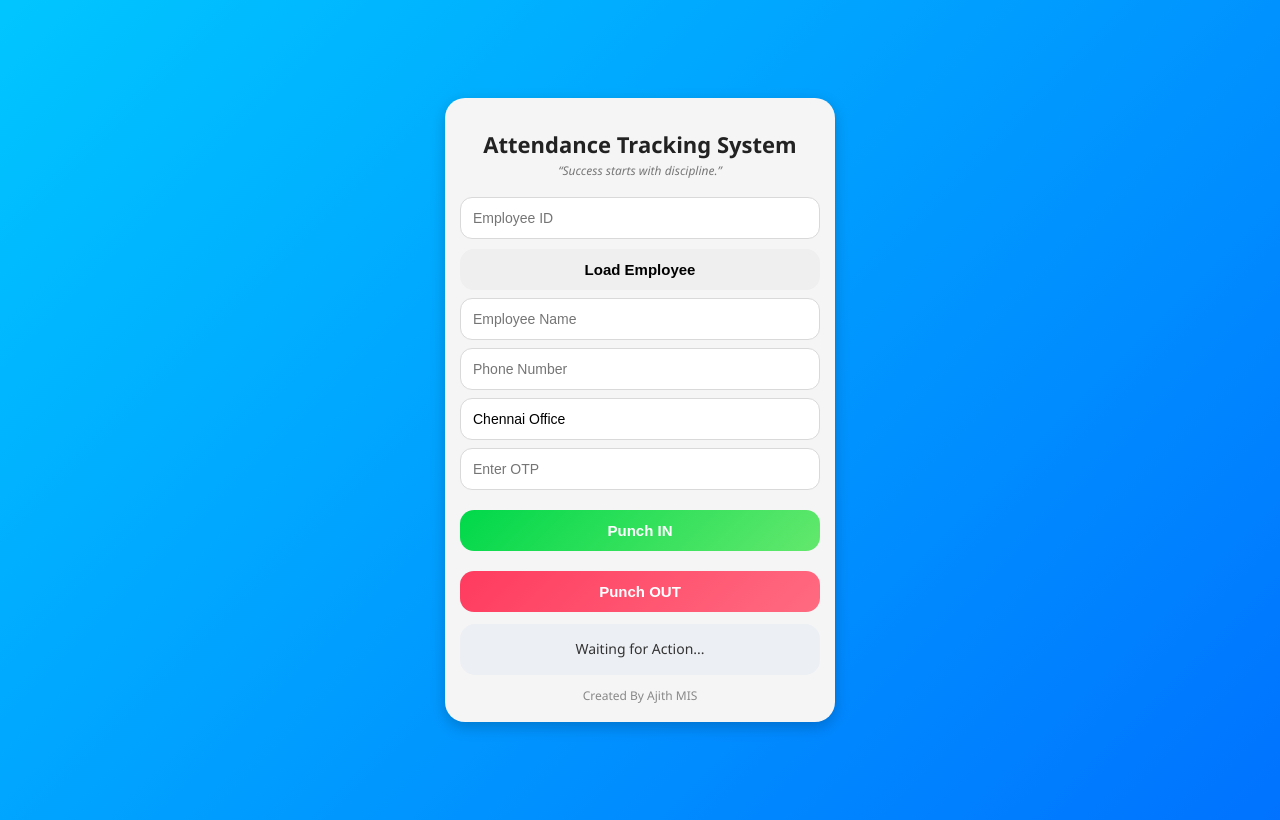
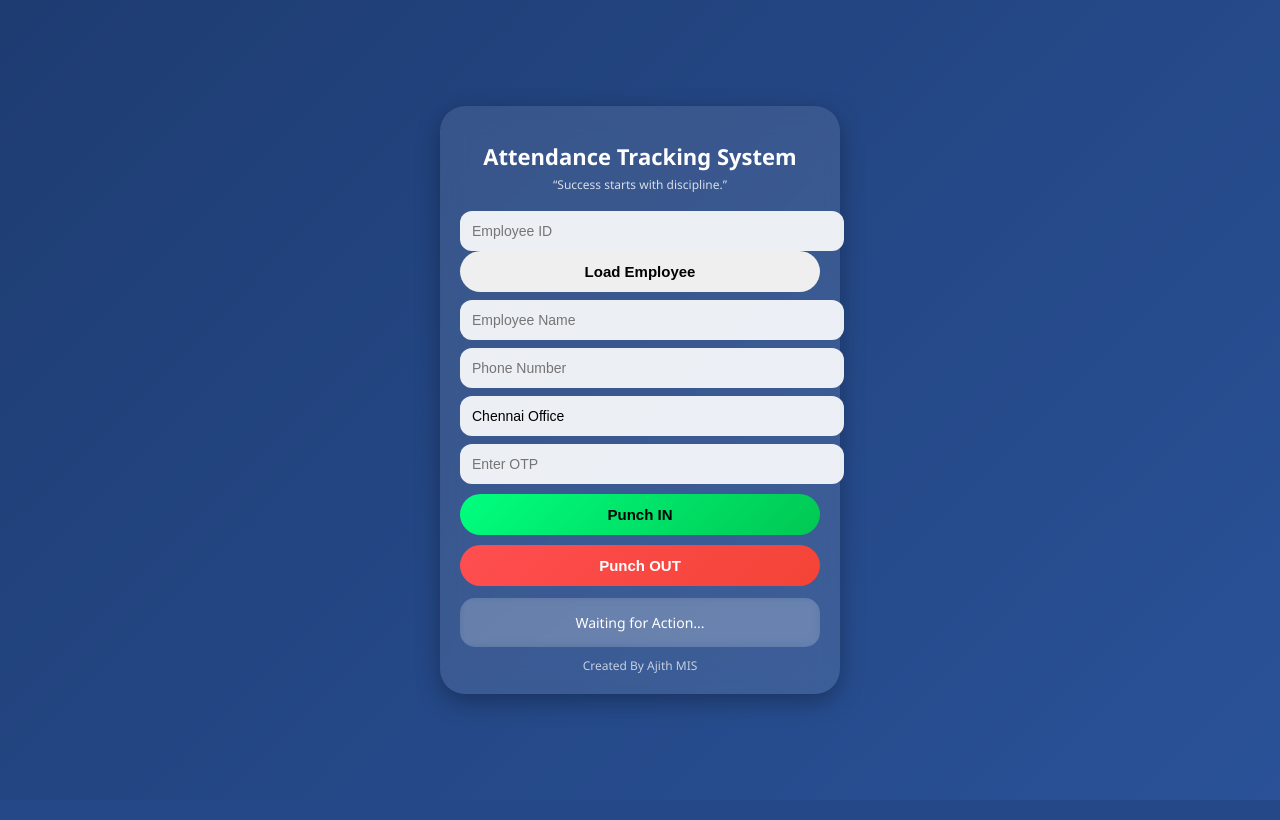
Before and after one commit to Payable2026/Attedence-Tracking, a Flask app: page / in a window 1280 px wide. Run offline with Flask 3, Linux system fonts and the light colour scheme.

Commit message:
your message

```diff
--- a/static/style.css
+++ b/static/style.css
@@ -4,144 +4,118 @@ body {
 
     font-family: "Segoe UI", sans-serif;
 
-    background: linear-gradient(135deg, #00c6ff, #0072ff);
-
-    min-height: 100vh;
+    background: linear-gradient(135deg, #1e3c72, #2a5298);
 
     display: flex;
     justify-content: center;
     align-items: center;
 
-    padding: 10px;   /* 🔽 reduced */
+    min-height: 100vh;
 }
 
+/* ✅ MAIN CARD */
 .container {
     width: 360px;
     max-width: 100%;
 
-    background: #f5f5f5;
+    background: rgba(255, 255, 255, 0.1);
+    backdrop-filter: blur(12px);
 
-    border-radius: 20px;   /* slight reduce */
+    border-radius: 25px;
+    padding: 20px;
 
-    padding: 18px 15px;    /* 🔽 reduced */
+    box-shadow: 0 8px 25px rgba(0,0,0,0.3);
 
     text-align: center;
-
-    box-shadow: 0 5px 15px rgba(0,0,0,0.2);
+    color: white;
 }
 
-/* ✅ Title */
+/* ✅ TITLE */
 h1 {
-    font-size: 22px;       /* 🔽 smaller */
-    color: #222;
+    font-size: 22px;
     margin-bottom: 5px;
-    font-weight: 600;
-    line-height: 1.2;
 }
 
-/* ✅ Quote */
+/* ✅ QUOTE */
 .quote {
-    color: #777;
-    font-style: italic;
-    margin-bottom: 10px;   /* 🔽 reduced */
     font-size: 12px;
+    opacity: 0.8;
+    margin-bottom: 10px;
 }
 
-/* ✅ Inputs */
+/* ✅ INPUT */
 input {
     width: 100%;
+    padding: 12px;
 
-    padding: 12px;   /* 🔽 reduced */
-
-    margin-top: 8px; /* 🔽 reduced */
+    margin-top: 8px;
 
     border-radius: 12px;
+    border: none;
 
-    border: 1px solid #d9d9d9;
+    background: rgba(255,255,255,0.9);
 
-    background: white;
+    font-size: 14px;
+}
+
+/* ✅ BUTTONS */
+button {
+    width: 100%;
+    padding: 12px;
+
+    border: none;
+    border-radius: 30px;
+
+    font-weight: bold;
+    font-size: 15px;
+
+    cursor: pointer;
+
+    transition: 0.3s;
+}
+
+/* ✅ BUTTON SPACE FIX */
+.buttons {
+    margin-top: 10px;
+    display: flex;
+    flex-direction: column;
+    gap: 10px;
+}
+
+/* ✅ PUNCH IN BUTTON */
+.in-btn {
+    background: linear-gradient(135deg, #00ff7f, #00c853);
+    color: #000;
+}
+
+/* ✅ PUNCH OUT BUTTON */
+.out-btn {
+    background: linear-gradient(135deg, #ff4e50, #f44336);
+    color: white;
+}
+
+/* ✅ HOVER EFFECT */
+button:hover {
+    transform: scale(1.05);
+}
+
+/* ✅ RESULT CARD */
+#result {
+    margin-top: 12px;
+    padding: 15px;
+
+    border-radius: 15px;
+
+    background: rgba(255, 255, 255, 0.15);
 
     font-size: 14px;
 
-    outline: none;
-
-    box-sizing: border-box;
+    backdrop-filter: blur(5px);
 }
 
-/* ✅ Buttons */
-button {
-    width: 100%;
-
-    padding: 12px; /* 🔽 reduced */
-
-    border: none;
-
-    border-radius: 14px;
-
-    margin-top: 10px; /* 🔽 reduced */
-
-    font-size: 15px;
-
-    font-weight: bold;
-
-    cursor: pointer;
-
-    transition: 0.2s;
+/* ✅ FOOTER */
+.footer {
+    margin-top: 10px;
+    font-size: 12px;
+    opacity: 0.7;
 }
-
-button:hover {
-    transform: scale(1.01); /* subtle */
-}
-
-/* ✅ Button group */
-.buttons {
-    margin-top: 10px; /* 🔽 reduced */
-
-    display: flex;
-
-    flex-direction: column;
-
-    gap: 10px; /* 🔽 reduced */
-}
-
-/* ✅ Punch IN */
-.in-btn {
-    background: linear-gradient(135deg, #00d84a, #63e86d);
-    color: white;
-}
-
-/* ✅ Punch OUT */
-.out-btn {
-    background: linear-gradient(135deg, #ff3b5f, #ff6b81);
-    color: white;
-}
-
-/* ✅ RESULT BOX */
-#result {
-    margin-top: 12px;   /* 🔽 reduced */
-
-    padding: 14px;      /* 🔽 reduced */
-
-    border-radius: 15px;
-
-    background: #eceff3;
-
-    color: #333;
-
-    font-size: 14px;   /* 🔽 reduced */
-
-    line-height: 1.6;
-
-    font-weight: 500;
-
-    text-align: center;
-}
-
-/* ✅ Footer */
-.footer {
-    margin-top: 12px;  /* 🔽 reduced */
-
-    color: #888;
-
-    font-size: 12px;
-}
```
